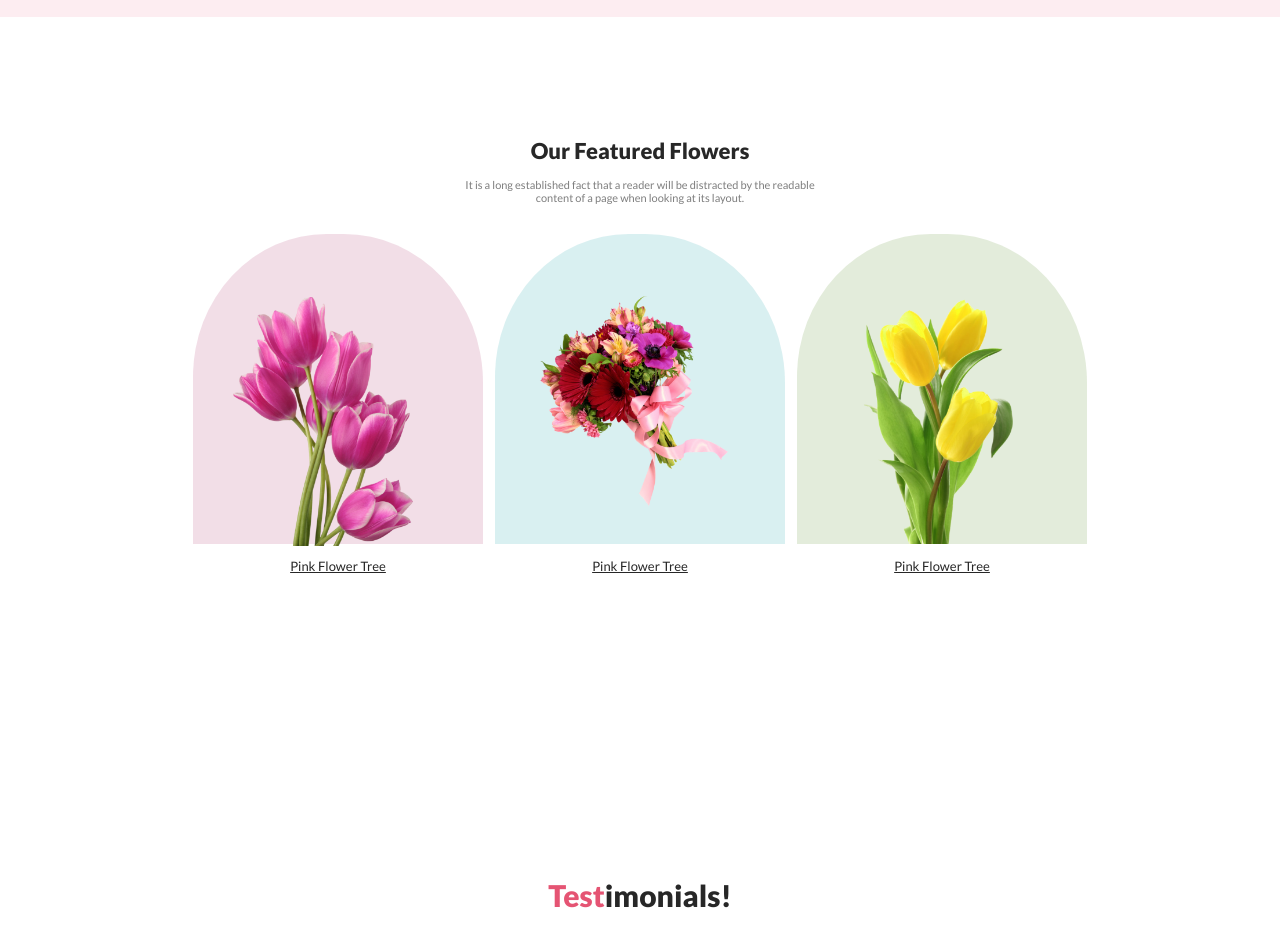
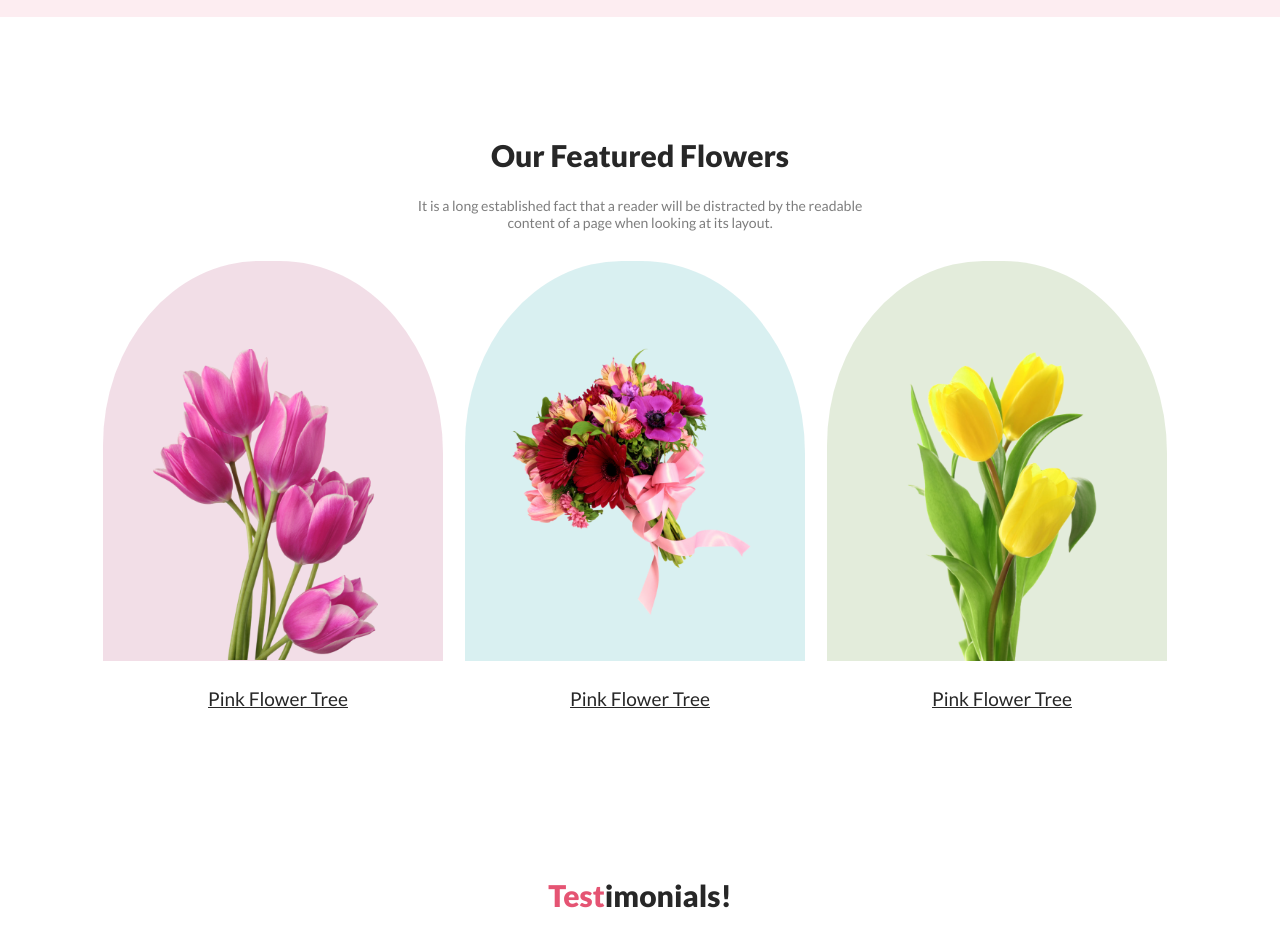
Before and after one commit to sohan704/final-flower-website, a plain HTML site: page index.html in a window 1280 px wide. Shown: the part 900-1837 px from the top of the page. Drawn offline with Linux system fonts and the light colour scheme.

Commit message:
added changes to featured section

```diff
--- a/styles/style.css
+++ b/styles/style.css
@@ -66,19 +66,24 @@ body{
 .featured-section{
   margin-top: 120px;
   height: 90vh;
+  padding-top: 0px;
+  /* border: 1px solid red; */
 }
 
 .featured-section-header{
   color: #272727;
   text-align: center;
-  font-size: 22px;
+  font-size: 30px;
   margin-bottom: 14px;
+  margin-top: 0px;
+  /* border: 1px solid red; */
+  padding-bottom: 10px;
 }
 
 .featured-section-description{
   color: rgba(39, 39, 39, 0.60);
   text-align: center;
-  font-size: 11px;
+  font-size: 14px;
   margin-bottom: 30px;
 }
 
@@ -92,44 +97,45 @@ body{
 }
 
 .flower-card{
-  height: 310px;
-  width: 290px;
+  height: 380px;
+  width: 350px;
   /* border: 1px solid red; */
   position: relative;
 }
 .flower-icon1{
   position: absolute;
-  width: 180px;
-  margin-top: 63px;
-  margin-left: 40px;
+  width: 225px;
+  margin-top: 88px;
+  margin-left: 50px;
 }
 
 .flower-icon2{
   position: absolute;
-  width: 213px;
-  margin-top: 59px;
+  width: 270px;
+  margin-top: 84px;
   margin-left: 36px;
 }
 
 .flower-icon3{
   position: absolute;
-  width: 182px;
-  margin-top: 37px;
-  margin-left: 48px;
+  width: 230px;
+  margin-top: 55px;
+  margin-left: 57px;
 }
 
 .flower-background1{
-  height: 310px;
-  width: 290px;
+  height: 400px;
+  width: 340px;
   position: absolute;
   border-top-left-radius: 46%;
   border-top-right-radius: 48%;
   background: rgba(167, 33, 98, 0.15);
+
 }
 
 .flower-background2{
-  height: 310px;
-  width: 290px;
+  height: 400px;
+  width: 340px;
   position: absolute;
   border-top-left-radius: 46%;
   border-top-right-radius: 48%;
@@ -137,8 +143,8 @@ body{
 }
 
 .flower-background3{
-  height: 310px;
-  width: 290px;
+  height: 400px;
+  width: 340px;
   position: absolute;
   border-top-left-radius: 46%;
   border-top-right-radius: 48%;
@@ -151,8 +157,10 @@ body{
   margin-top: 14px;
   color: #272727;
   text-align: center;
-  font-size: 13px;
+  font-size: 19px;
   text-decoration-line: underline;
+  margin-top: 46px;
+  font-weight: 400;
 }
 
 /* testimony section */
```
